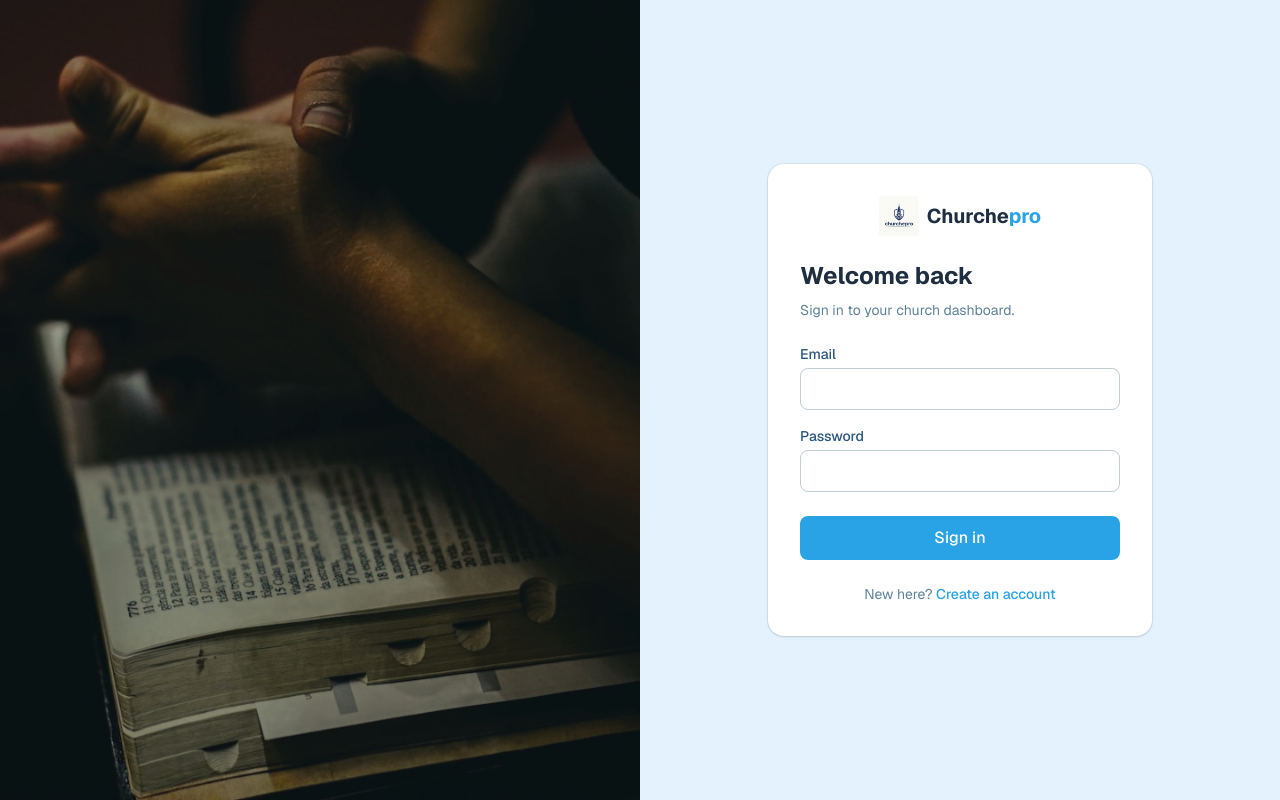
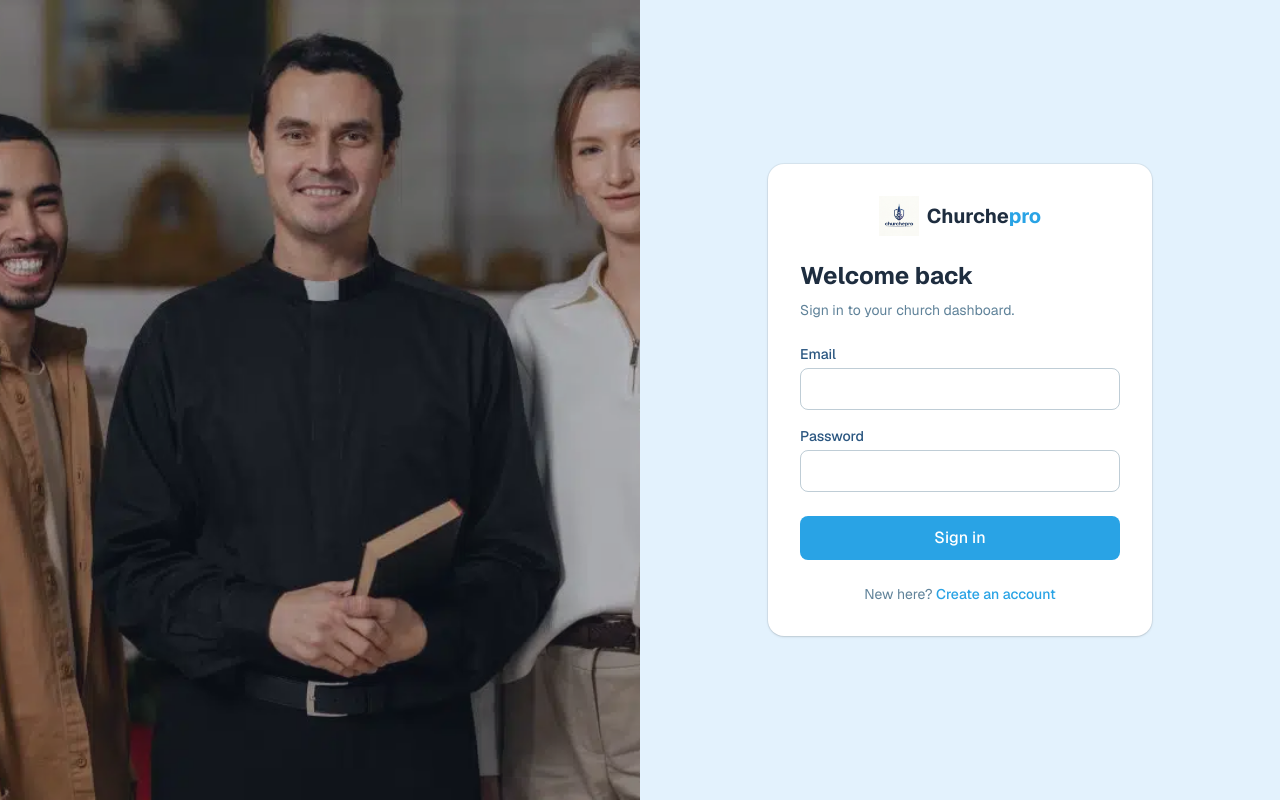
Before and after one commit to ejigboemmanuel203-hue/churchepro2, a Next.js app: page /login in a window 1280 px wide. Built offline with nearby package versions, Linux system fonts and the light colour scheme.

Commit message:
Swap login page image to pastor with church members photo

```diff
--- a/src/app/login/page.tsx
+++ b/src/app/login/page.tsx
@@ -18,8 +18,8 @@ export default async function LoginPage({
       {/* Left: image (hidden on small screens) */}
       <div className="relative hidden w-1/2 lg:block">
         <Image
-          src="/login-side.jpg"
-          alt="Hands clasped in prayer over an open Bible"
+          src="/login-side.webp"
+          alt="Pastor and church members smiling together"
           fill
           priority
           sizes="50vw"
```
Also changed, not shown: public/login-side.jpg (deleted), public/login-side.webp (added).
